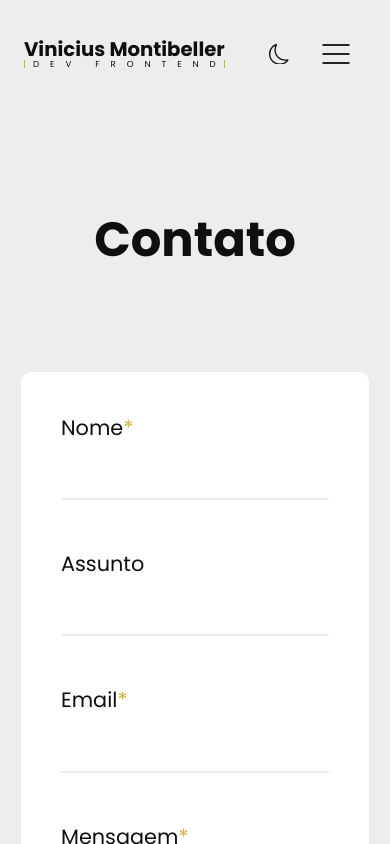
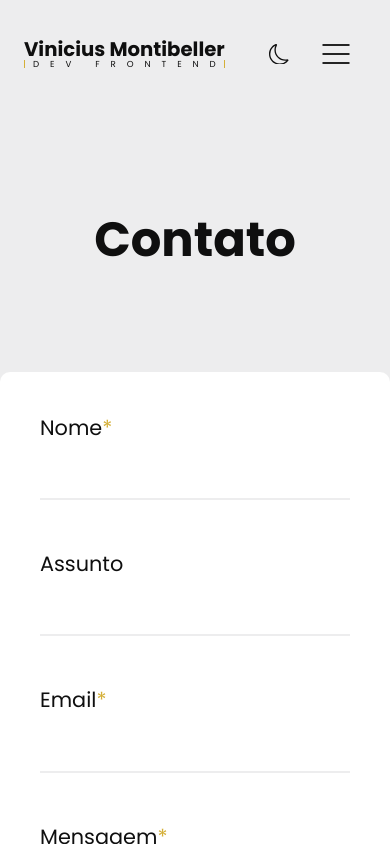
Before and after one commit to viniciusmontibeller/portfolio, a React (Vite) app: page /contact in a window 390 px wide. Shown: the top 844 px of the page. Built offline with nearby package versions, Linux system fonts and the light colour scheme.

Commit message:
adjusted contact form responsive field

```diff
--- a/src/components/ContactMain/index.tsx
+++ b/src/components/ContactMain/index.tsx
@@ -85,9 +85,9 @@ const ContactMain = () => {
                 </InputField>
                 <Button disabled={isSubmitting}>{isSubmitting ? <AiOutlineLoading3Quarters/> : "Enviar"}</Button>
             </Form>
-            {isSubmitSuccessful ?
+            {/* {isSubmitSuccessful ?  */}
                 <SuccessMessage/>
-            : ""}
+            {/* : ""}  */}
             </Container>
         </Main>
     )
--- a/src/components/ContactMain/style.ts
+++ b/src/components/ContactMain/style.ts
@@ -3,11 +3,14 @@ import styled from "styled-components";
 const Main = styled.main`
     display: flex;
     justify-content: center;
-    margin: 5rem 1rem;
+    margin: 5rem 0rem;
+    @media (min-width: 550px) {
+        margin: 5rem 1rem;
+    }
 `
 
 const Container = styled.main`
-    margin: 1rem;
+    margin: 1rem 0rem;
     width: 100%;
     display: flex;
     flex-direction: column;
@@ -16,6 +19,9 @@ const Container = styled.main`
         font-size: 3rem;
         margin-bottom: 2em;
         text-align: center;
+    }
+    @media (min-width: 550px) {
+        margin: 1rem;
     }
 `
 
```
